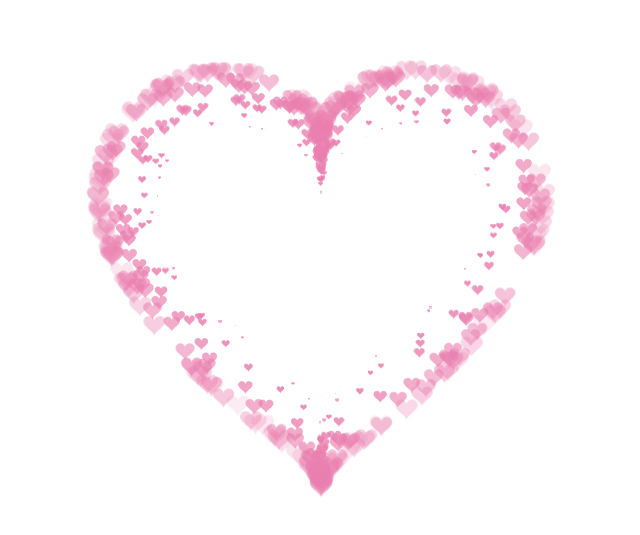
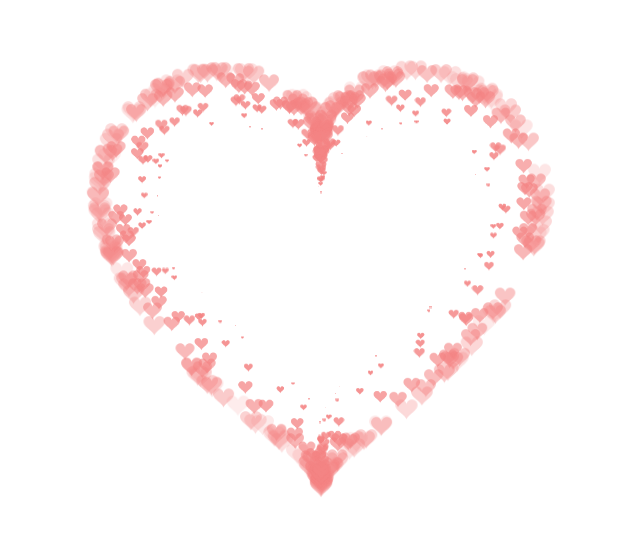
Before and after one commit to ngxx-fus/heart_code, a plain HTML site: page index.html in a window 1280 px wide. Shown: the part 125-660 px from the top of the page, without its empty margins (319-959 px from the left). Drawn offline with Linux system fonts and the light colour scheme.

Commit message:
Update index.html

```diff
--- a/index.html
+++ b/index.html
@@ -212,7 +212,7 @@ var ParticlePool = (function() {
     }
     context.closePath();
     // create the fill
-    context.fillStyle = '#ea80b0';
+    context.fillStyle = '#F48484';
     context.fill();
     // create the image
     var image = new Image();
```
